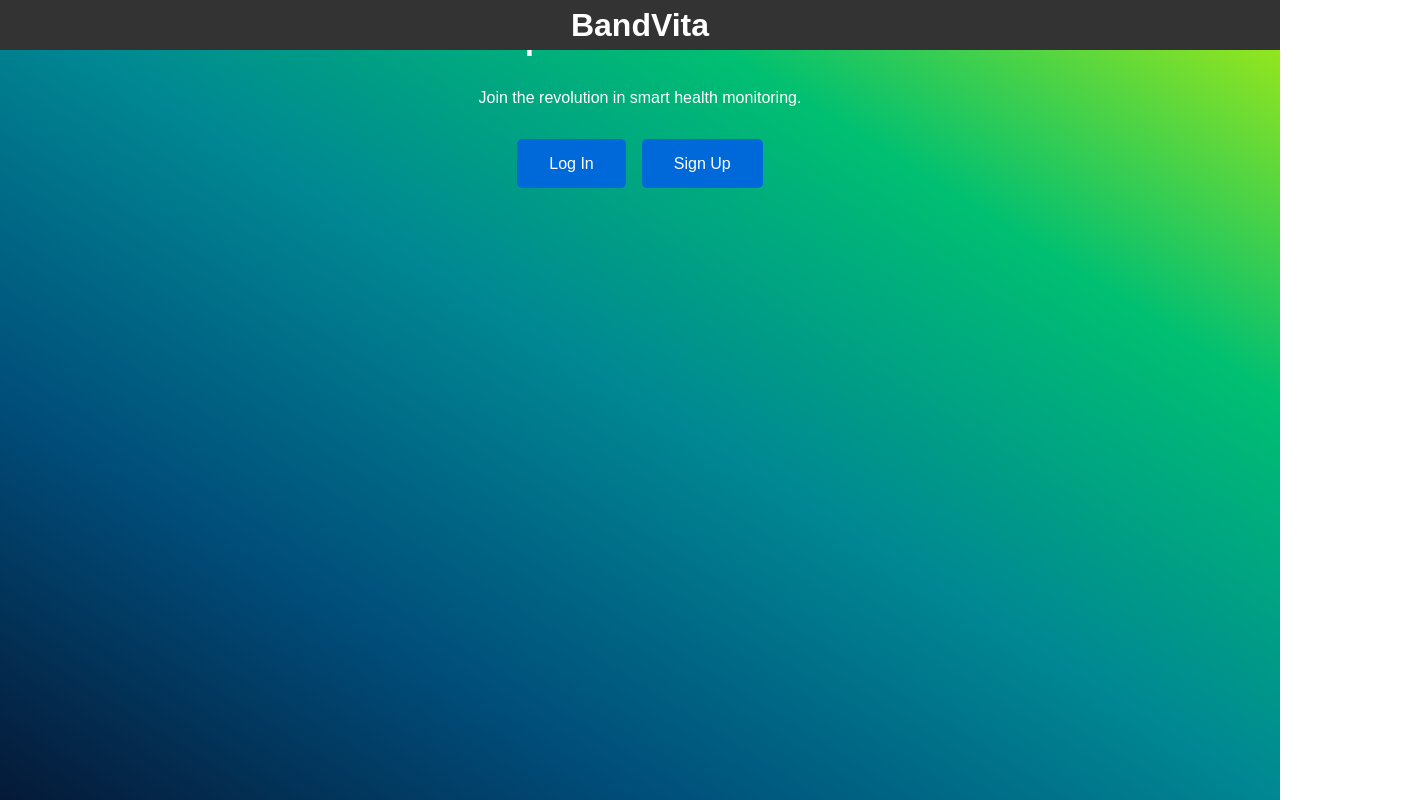
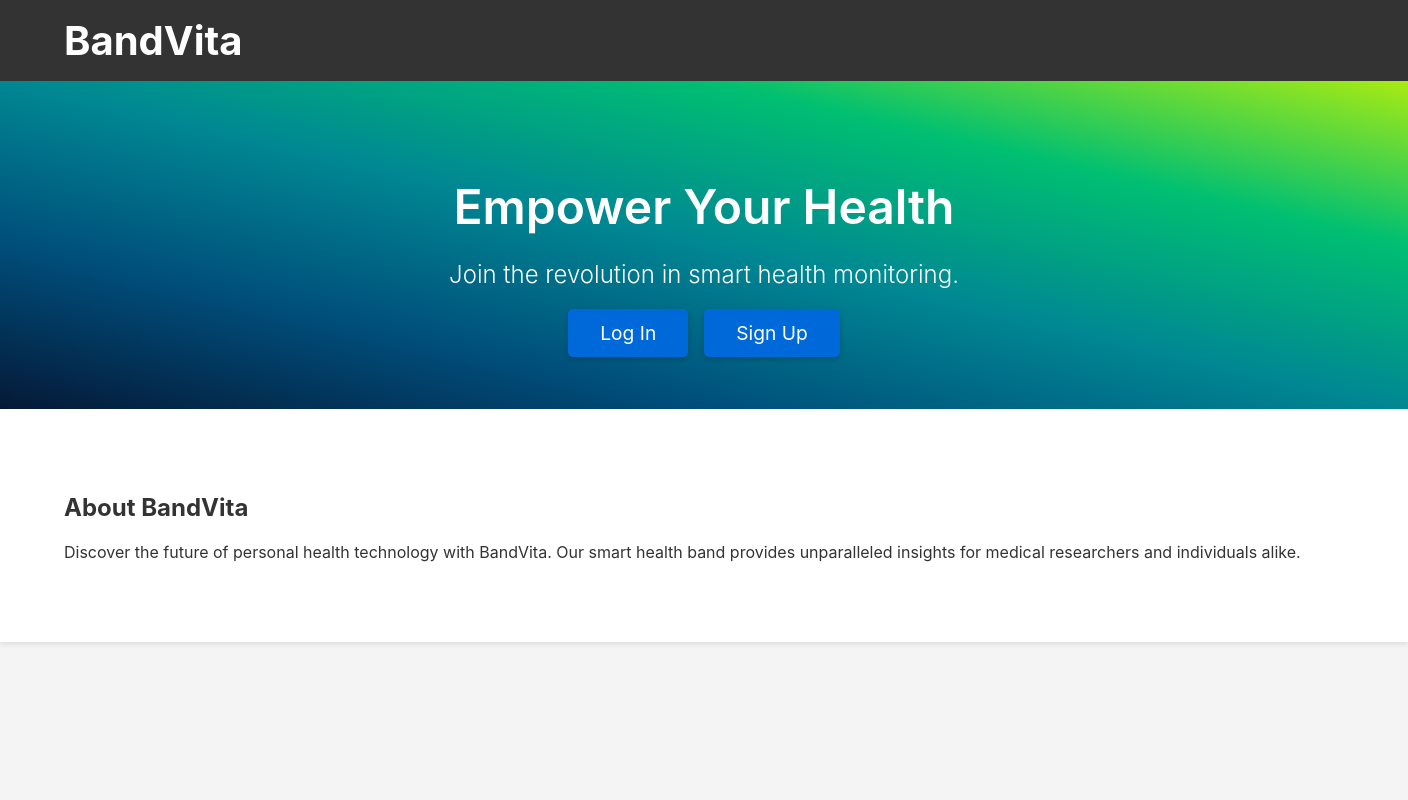
Before and after one commit to yashcontractor/bandvita, a React (Create React App) app: page / in a window 1280 px wide. Shown: the whole page, 1408 px wide, since content can reach past the window. Built offline with nearby package versions, Linux system fonts and the light colour scheme.

Commit message:
final changes to frontend

```diff
--- a/public/index.html
+++ b/public/index.html
@@ -24,7 +24,7 @@
       work correctly both with client-side routing and a non-root public URL.
       Learn how to configure a non-root public URL by running `npm run build`.
     -->
-    <title>React App</title>
+    <title>BandVita</title>
   </head>
   <body>
     <noscript>You need to enable JavaScript to run this app.</noscript>
--- a/src/App.css
+++ b/src/App.css
@@ -219,141 +219,90 @@ input[type='password']:focus {
 
 /* home page */
 
-/* CSS Reset */
-* {
+body, html {
   margin: 0;
   padding: 0;
-  box-sizing: border-box;
+  background: #f4f4f4; /* Change the background to match the central content's background */
+  height: 100%; /* Changed from 100vh to 100% for full height */
+  width: 100%; /* Ensure the width also takes up 100% */
+  display: block; /* Changed from flex to block layout */
 }
 
-html, body {
-  width: 100%;
-  height: 100%;
-  overflow: hidden;
-  font-family: 'Arial', sans-serif;
-  background-image: linear-gradient(to right top, #051937, #004d7a, #008793, #00bf72, #a8eb12);
-}
-
-/* Top Navigation Bar */
-/* CSS Reset */
-* {
-  margin: 0;
-  padding: 0;
-  box-sizing: border-box;
-}
-
-html, body {
-  width: 100%;
-  height: 100%;
-  overflow: hidden;
-  font-family: 'Arial', sans-serif;
-}
-
-/* Full viewport height body with gradient background */
-body {
-  display: flex;
-  justify-content: center;
-  align-items: center;
-  background-image: linear-gradient(to right top, #051937, #004d7a, #008793, #00bf72, #a8eb12);
-  padding-top: 50px; /* Height of the top bar */
-}
-
-/* Top bar styling */
 .top-nav {
   width: 100%;
-  height: 50px; /* Set the height of your top bar */
-  background: #333; /* Dark grey color */
-  color: white;
-  position: fixed;
-  top: 0;
-  left: 0;
+  background: #333;
+  padding: 1rem 2rem;
   display: flex;
+  justify-content: space-between;
   align-items: center;
-  justify-content: center; /* Center the logo text */
-  padding: 0 2rem;
-  z-index: 1000;
+  box-shadow: 0 2px 5px rgba(0,0,0,0.2);
 }
 
 .logo {
-  font-size: 2rem; /* Adjust the font size of your logo */
+  font-size: 2.5rem;
   font-weight: bold;
-}
-
-/* Content container with adjusted max width and padding */
-.home-container {
-  width: 100%;
-  max-width: 1200px; /* Maximum width of the content */
-  padding: 2rem;
-  box-sizing: border-box;
-  text-align: center;
-}
-
-/* Section below the top bar */
-.hero-section {
-  margin-top: 50px; /* Spacing for the top bar */
-  padding: 2rem;
-  display: flex;
-  flex-direction: column;
-  align-items: center;
-  justify-content: flex-start; /* Align content to the top */
-  height: calc(100vh - 50px); /* Remaining height */
-}
-
-.hero-title, .hero-subtitle {
   color: #fff;
 }
 
+.hero-section {
+  text-align: center;
+  padding: 3rem 1rem;
+  width: 100%;
+  background-image: linear-gradient(to right top, #051937, #004d7a, #008793, #00bf72, #a8eb12);
+  color: white;
+}
+
 .hero-title {
-  margin-bottom: 2rem; /* Space below title */
+  font-size: 3rem;
+  margin-bottom: 0.5rem;
+  font-weight: 600;
 }
 
 .hero-subtitle {
-  margin-bottom: 3rem; /* Space above buttons */
+  font-size: 1.5rem;
+  margin-bottom: 2rem;
+  font-weight: 300;
 }
 
-/* Buttons */
 .cta-button {
-  padding: 1rem 2rem;
-  margin: 0 0.5rem; /* Space between buttons */
+  padding: 0.75rem 2rem;
+  margin: 0.5rem;
+  text-decoration: none;
   color: #fff;
-  background-color: #0069d9; /* Blue color */
+  background-color: #0069d9;
+  border-radius: 5px;
   border: none;
-  border-radius: 5px;
-  text-decoration: none;
-  font-size: 1rem;
-  transition: background-color 0.3s;
-  cursor: pointer;
+  font-size: 1.2rem;
+  transition: all 0.3s ease;
+  box-shadow: 0 2px 5px rgba(0,0,0,0.2);
 }
 
 .cta-button:hover {
-  background-color: #0056b3; /* Darker blue on hover */
+  background-color: #0056b3;
+  transform: translateY(-2px);
+  box-shadow: 0 4px 8px rgba(0,0,0,0.3);
 }
 
-/* About section */
 .about-section {
-  padding: 4rem 0;
-  background-color: transparent;
+  padding: 3rem 2rem;
+  background: #fff;
+  color: #333;
+  width: 100%;
+  box-shadow: 0 2px 5px rgba(0,0,0,0.1);
 }
 
-/* Adjust the button container to include flex-wrap for small screens */
-.button-container {
-  display: flex;
-  justify-content: center;
-  flex-wrap: wrap;
-}
-
-/* Responsive adjustments */
-@media (max-width: 768px) {
-  .top-nav {
-    justify-content: space-between; /* Align the logo to the left */
+/* Utilize media queries to handle responsiveness */
+@media (min-width: 768px) {
+  .hero-section {
+    padding: 4rem;
   }
 
-  .hero-title {
-    font-size: 3rem; /* Smaller font size for mobile */
+  .about-section {
+    padding: 4rem;
   }
 
-  .hero-subtitle {
-    font-size: 1.2rem; /* Smaller subtitle */
+  .top-nav {
+    padding: 1rem 4rem;
   }
 }
 
```
Also changed, not shown: public/Capture.PNG (added).
